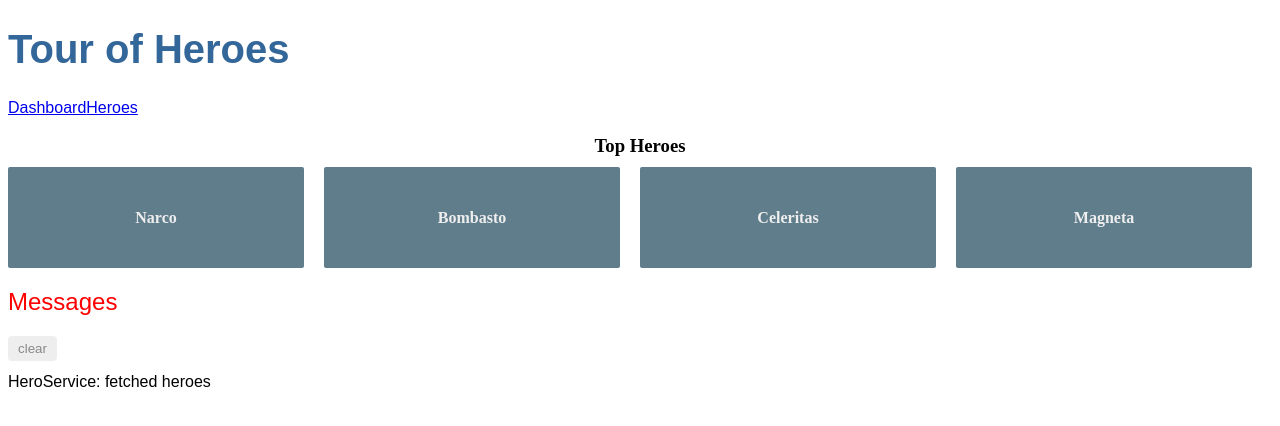
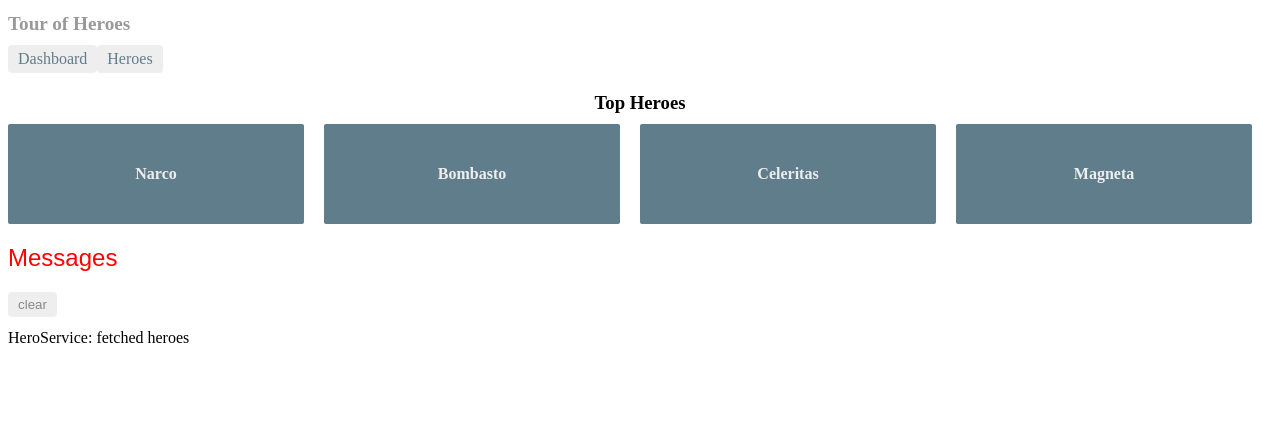
Before and after one commit to houssamTrizi/Heroes-app, an Angular app: page /dashboard in a window 1280 px wide. Shown: the top 426 px of the page. Built offline with nearby package versions, Linux system fonts and the light colour scheme.

Commit message:
Add styles for app

```diff
--- a/src/app/app.component.css
+++ b/src/app/app.component.css
@@ -1,22 +1,29 @@
-/* Application-wide Styles */
+/* AppComponent's private CSS styles */
 h1 {
-  color: #369;
-  font-family: Arial, Helvetica, sans-serif;
-  font-size: 250%;
+  font-size: 1.2em;
+  color: #999;
+  margin-bottom: 0;
 }
-h2, h3 {
-  color: #444;
-  font-family: Arial, Helvetica, sans-serif;
-  font-weight: lighter;
+h2 {
+  font-size: 2em;
+  margin-top: 0;
+  padding-top: 0;
 }
-body {
-  margin: 2em;
+nav a {
+  padding: 5px 10px;
+  text-decoration: none;
+  margin-top: 10px;
+  display: inline-block;
+  background-color: #eee;
+  border-radius: 4px;
 }
-body, input[type="text"], button {
-  color: #888;
-  font-family: Cambria, Georgia;
+nav a:visited, a:link {
+  color: #607d8b;
 }
-/* everywhere else */
-* {
-  font-family: Arial, Helvetica, sans-serif;
+nav a:hover {
+  color: #039be5;
+  background-color: #cfd8dc;
 }
+nav a.active {
+  color: #039be5;
+}
```
